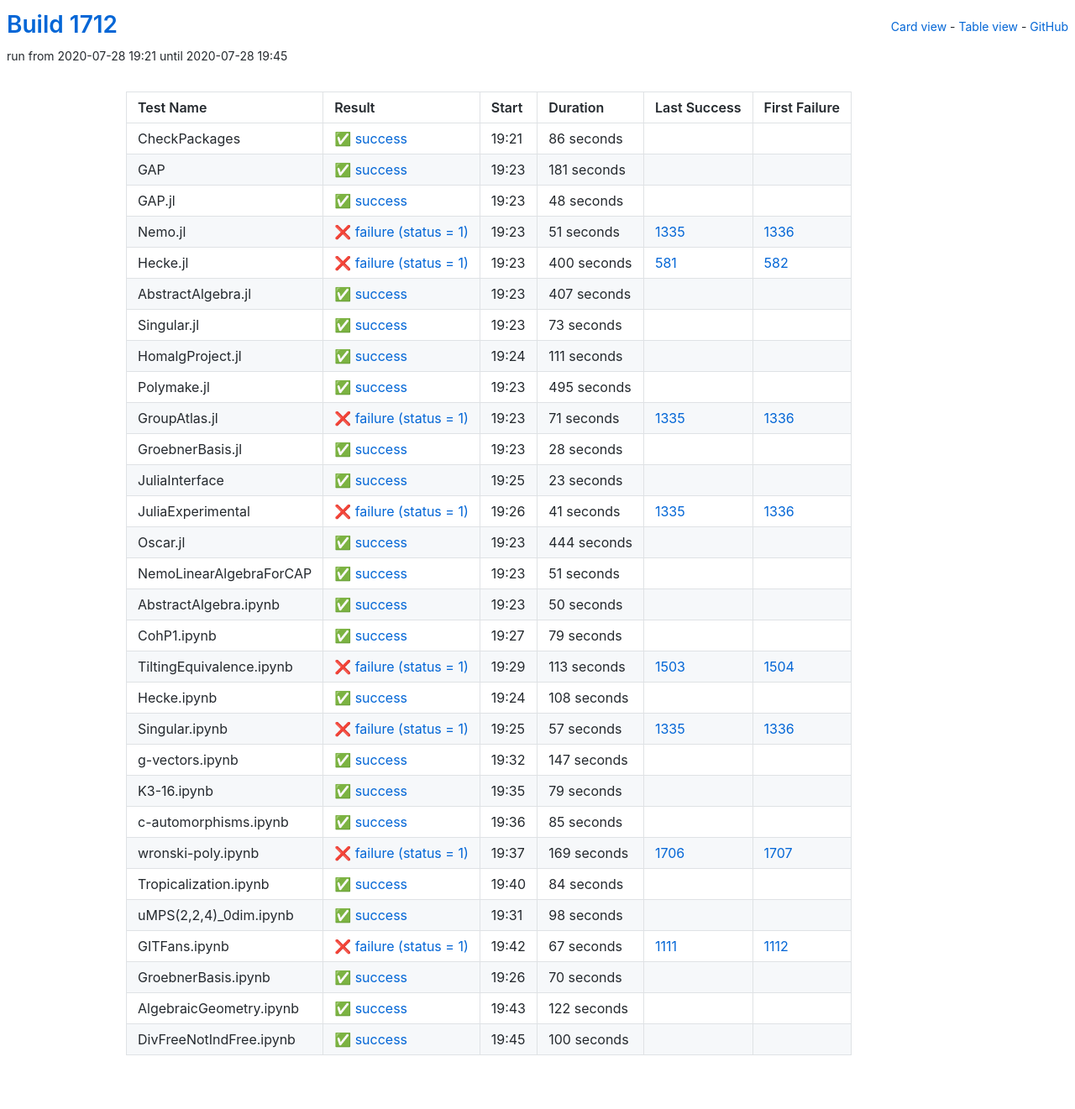
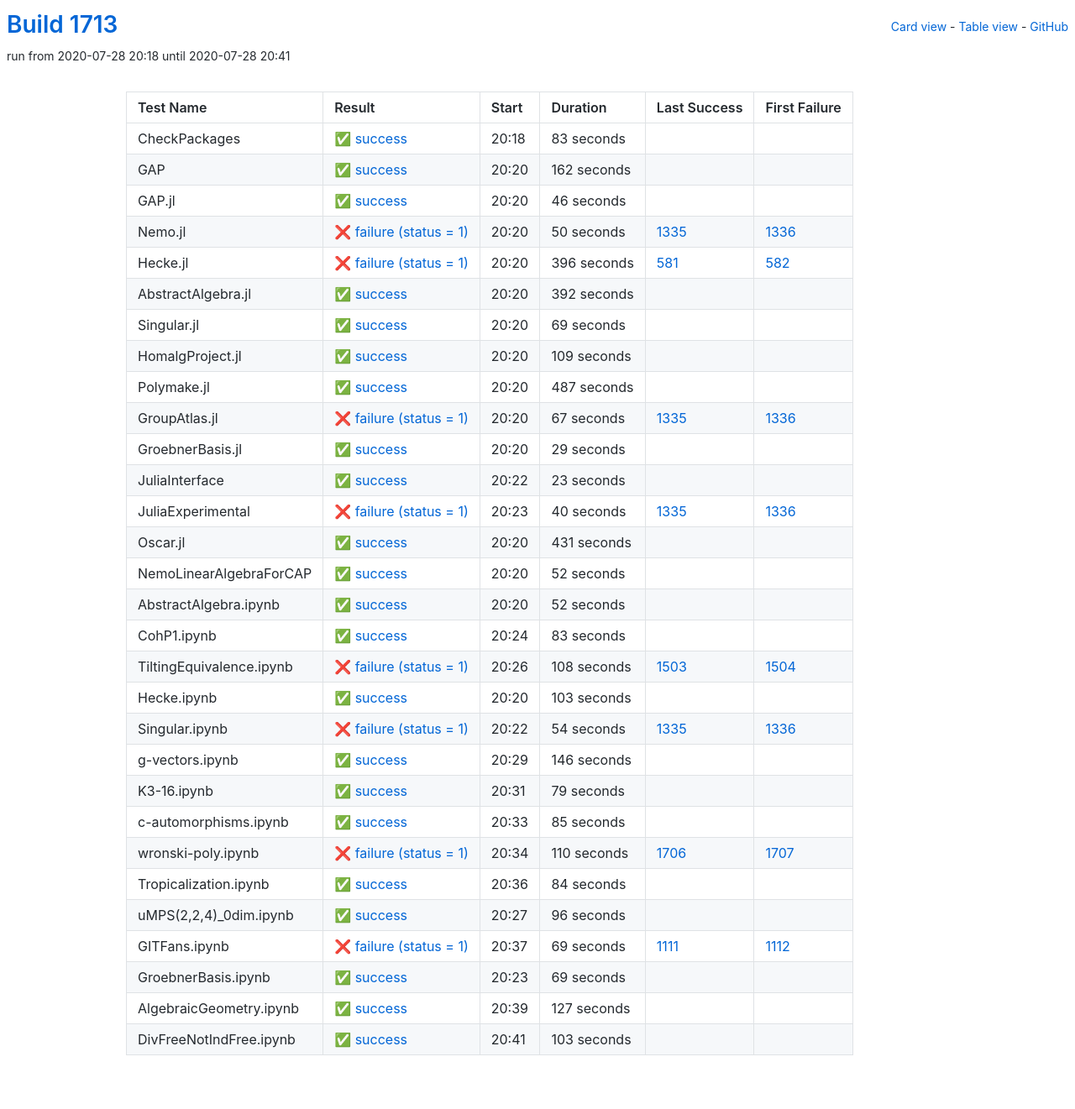
Before and after one commit to oscar-system/oscar-ci-status-1.4, a Jekyll site: the page built from table.html, in a window 1280 px wide. Shown: the whole page at 84% size. Built offline with Jekyll 4.4.1, drawn with Linux system fonts in a browser that asks for light colours.

Commit message:
Build #1713

```diff
--- a/_data/ci.yml
+++ b/_data/ci.yml
@@ -1,6 +1,6 @@
 ---
-build: 1712
-build_url: https://oscarci.mathematik.uni-kl.de/job/oscar-julia-1.4/1712/
+build: 1713
+build_url: https://oscarci.mathematik.uni-kl.de/job/oscar-julia-1.4/1713/
 job: oscar-julia-1.4
 organization: oscar-system
 repo: oscar-ci-status-1.4
@@ -8,140 +8,140 @@ repourl: https://github.com/oscar-system/oscar-ci-status-1.4
 tests:
 - name: CheckPackages
   id: checkpackages
-  log: https://oscarci.mathematik.uni-kl.de/job/oscar-julia-1.4/1712/artifact/logs/build-1712/CheckPackages.log
-  start: 2020-07-28 19:21
+  log: https://oscarci.mathematik.uni-kl.de/job/oscar-julia-1.4/1713/artifact/logs/build-1713/CheckPackages.log
+  start: 2020-07-28 20:18
   success: true
   exitcode: 0
   status: success
-  duration: 86
+  duration: 83
   last_success: false
   last_success_url:
   first_failure: false
   first_failure_url:
 - name: GAP
   id: gap
-  log: https://oscarci.mathematik.uni-kl.de/job/oscar-julia-1.4/1712/artifact/logs/build-1712/GAP.log
-  start: 2020-07-28 19:23
+  log: https://oscarci.mathematik.uni-kl.de/job/oscar-julia-1.4/1713/artifact/logs/build-1713/GAP.log
+  start: 2020-07-28 20:20
   success: true
   exitcode: 0
   status: success
-  duration: 181
+  duration: 162
   last_success: false
   last_success_url:
   first_failure: false
   first_failure_url:
 - name: GAP.jl
   id: gap-jl
-  log: https://oscarci.mathematik.uni-kl.de/job/oscar-julia-1.4/1712/artifact/logs/build-1712/GAP.jl.log
-  start: 2020-07-28 19:23
+  log: https://oscarci.mathematik.uni-kl.de/job/oscar-julia-1.4/1713/artifact/logs/build-1713/GAP.jl.log
+  start: 2020-07-28 20:20
   success: true
   exitcode: 0
   status: success
-  duration: 48
+  duration: 46
   last_success: false
   last_success_url:
   first_failure: false
   first_failure_url:
 - name: Nemo.jl
   id: nemo-jl
-  log: https://oscarci.mathematik.uni-kl.de/job/oscar-julia-1.4/1712/artifact/logs/build-1712/Nemo.jl.log
-  start: 2020-07-28 19:23
+  log: https://oscarci.mathematik.uni-kl.de/job/oscar-julia-1.4/1713/artifact/logs/build-1713/Nemo.jl.log
+  start: 2020-07-28 20:20
   success: false
   exitcode: 1
   status: failure
-  duration: 51
+  duration: 50
   last_success: 1335
   last_success_url: https://oscarci.mathematik.uni-kl.de/job/oscar-julia-1.4/1335/
   first_failure: 1336
   first_failure_url: https://oscarci.mathematik.uni-kl.de/job/oscar-julia-1.4/1336/
 - name: Hecke.jl
   id: hecke-jl
-  log: https://oscarci.mathematik.uni-kl.de/job/oscar-julia-1.4/1712/artifact/logs/build-1712/Hecke.jl.log
-  start: 2020-07-28 19:23
+  log: https://oscarci.mathematik.uni-kl.de/job/oscar-julia-1.4/1713/artifact/logs/build-1713/Hecke.jl.log
+  start: 2020-07-28 20:20
   success: false
   exitcode: 1
   status: failure
-  duration: 400
+  duration: 396
   last_success: 581
   last_success_url: https://oscarci.mathematik.uni-kl.de/job/oscar-julia-1.4/581/
   first_failure: 582
   first_failure_url: https://oscarci.mathematik.uni-kl.de/job/oscar-julia-1.4/582/
 - name: AbstractAlgebra.jl
   id: abstractalgebra-jl
-  log: https://oscarci.mathematik.uni-kl.de/job/oscar-julia-1.4/1712/artifact/logs/build-1712/AbstractAlgebra.jl.log
-  start: 2020-07-28 19:23
+  log: https://oscarci.mathematik.uni-kl.de/job/oscar-julia-1.4/1713/artifact/logs/build-1713/AbstractAlgebra.jl.log
+  start: 2020-07-28 20:20
   success: true
   exitcode: 0
   status: success
-  duration: 407
+  duration: 392
   last_success: false
   last_success_url:
   first_failure: false
   first_failure_url:
 - name: Singular.jl
   id: singular-jl
-  log: https://oscarci.mathematik.uni-kl.de/job/oscar-julia-1.4/1712/artifact/logs/build-1712/Singular.jl.log
-  start: 2020-07-28 19:23
+  log: https://oscarci.mathematik.uni-kl.de/job/oscar-julia-1.4/1713/artifact/logs/build-1713/Singular.jl.log
+  start: 2020-07-28 20:20
   success: true
   exitcode: 0
   status: success
-  duration: 73
+  duration: 69
   last_success: false
   last_success_url:
   first_failure: false
   first_failure_url:
 - name: HomalgProject.jl
   id: homalgproject-jl
-  log: https://oscarci.mathematik.uni-kl.de/job/oscar-julia-1.4/1712/artifact/logs/build-1712/HomalgProject.jl.log
-  start: 2020-07-28 19:24
+  log: https://oscarci.mathematik.uni-kl.de/job/oscar-julia-1.4/1713/artifact/logs/build-1713/HomalgProject.jl.log
+  start: 2020-07-28 20:20
   success: true
   exitcode: 0
   status: success
-  duration: 111
+  duration: 109
   last_success: false
   last_success_url:
   first_failure: false
   first_failure_url:
 - name: Polymake.jl
   id: polymake-jl
-  log: https://oscarci.mathematik.uni-kl.de/job/oscar-julia-1.4/1712/artifact/logs/build-1712/Polymake.jl.log
-  start: 2020-07-28 19:23
+  log: https://oscarci.mathematik.uni-kl.de/job/oscar-julia-1.4/1713/artifact/logs/build-1713/Polymake.jl.log
+  start: 2020-07-28 20:20
   success: true
   exitcode: 0
   status: success
-  duration: 495
+  duration: 487
   last_success: false
   last_success_url:
   first_failure: false
   first_failure_url:
 - name: GroupAtlas.jl
   id: groupatlas-jl
-  log: https://oscarci.mathematik.uni-kl.de/job/oscar-julia-1.4/1712/artifact/logs/build-1712/GroupAtlas.jl.log
-  start: 2020-07-28 19:23
+  log: https://oscarci.mathematik.uni-kl.de/job/oscar-julia-1.4/1713/artifact/logs/build-1713/GroupAtlas.jl.log
+  start: 2020-07-28 20:20
   success: false
   exitcode: 1
   status: failure
-  duration: 71
+  duration: 67
   last_success: 1335
   last_success_url: https://oscarci.mathematik.uni-kl.de/job/oscar-julia-1.4/1335/
   first_failure: 1336
   first_failure_url: https://oscarci.mathematik.uni-kl.de/job/oscar-julia-1.4/1336/
 - name: GroebnerBasis.jl
   id: groebnerbasis-jl
-  log: https://oscarci.mathematik.uni-kl.de/job/oscar-julia-1.4/1712/artifact/logs/build-1712/GroebnerBasis.jl.log
-  start: 2020-07-28 19:23
+  log: https://oscarci.mathematik.uni-kl.de/job/oscar-julia-1.4/1713/artifact/logs/build-1713/GroebnerBasis.jl.log
+  start: 2020-07-28 20:20
   success: true
   exitcode: 0
   status: success
-  duration: 28
+  duration: 29
   last_success: false
   last_success_url:
   first_failure: false
   first_failure_url:
 - name: JuliaInterface
   id: juliainterface
-  log: https://oscarci.mathematik.uni-kl.de/job/oscar-julia-1.4/1712/artifact/logs/build-1712/JuliaInterface.log
-  start: 2020-07-28 19:25
+  log: https://oscarci.mathematik.uni-kl.de/job/oscar-julia-1.4/1713/artifact/logs/build-1713/JuliaInterface.log
+  start: 2020-07-28 20:22
   success: true
   exitcode: 0
   status: success
@@ -152,116 +152,116 @@ tests:
   first_failure_url:
 - name: JuliaExperimental
   id: juliaexperimental
-  log: https://oscarci.mathematik.uni-kl.de/job/oscar-julia-1.4/1712/artifact/logs/build-1712/JuliaExperimental.log
-  start: 2020-07-28 19:26
+  log: https://oscarci.mathematik.uni-kl.de/job/oscar-julia-1.4/1713/artifact/logs/build-1713/JuliaExperimental.log
+  start: 2020-07-28 20:23
   success: false
   exitcode: 1
   status: failure
-  duration: 41
+  duration: 40
   last_success: 1335
   last_success_url: https://oscarci.mathematik.uni-kl.de/job/oscar-julia-1.4/1335/
   first_failure: 1336
   first_failure_url: https://oscarci.mathematik.uni-kl.de/job/oscar-julia-1.4/1336/
 - name: Oscar.jl
   id: oscar-jl
-  log: https://oscarci.mathematik.uni-kl.de/job/oscar-julia-1.4/1712/artifact/logs/build-1712/Oscar.jl.log
-  start: 2020-07-28 19:23
+  log: https://oscarci.mathematik.uni-kl.de/job/oscar-julia-1.4/1713/artifact/logs/build-1713/Oscar.jl.log
+  start: 2020-07-28 20:20
   success: true
   exitcode: 0
   status: success
-  duration: 444
+  duration: 431
   last_success: false
   last_success_url:
   first_failure: false
   first_failure_url:
 - name: NemoLinearAlgebraForCAP
   id: nemolinearalgebraforcap
-  log: https://oscarci.mathematik.uni-kl.de/job/oscar-julia-1.4/1712/artifact/logs/build-1712/NemoLinearAlgebraForCAP.log
-  start: 2020-07-28 19:23
+  log: https://oscarci.mathematik.uni-kl.de/job/oscar-julia-1.4/1713/artifact/logs/build-1713/NemoLinearAlgebraForCAP.log
+  start: 2020-07-28 20:20
   success: true
   exitcode: 0
   status: success
-  duration: 51
+  duration: 52
   last_success: false
   last_success_url:
   first_failure: false
   first_failure_url:
 - name: AbstractAlgebra.ipynb
   id: abstractalgebra-ipynb
-  log: https://oscarci.mathematik.uni-kl.de/job/oscar-julia-1.4/1712/artifact/logs/build-1712/AbstractAlgebra.ipynb.log
-  start: 2020-07-28 19:23
+  log: https://oscarci.mathematik.uni-kl.de/job/oscar-julia-1.4/1713/artifact/logs/build-1713/AbstractAlgebra.ipynb.log
+  start: 2020-07-28 20:20
   success: true
   exitcode: 0
   status: success
-  duration: 50
+  duration: 52
   last_success: false
   last_success_url:
   first_failure: false
   first_failure_url:
 - name: CohP1.ipynb
   id: cohp1-ipynb
-  log: https://oscarci.mathematik.uni-kl.de/job/oscar-julia-1.4/1712/artifact/logs/build-1712/CohP1.ipynb.log
-  start: 2020-07-28 19:27
+  log: https://oscarci.mathematik.uni-kl.de/job/oscar-julia-1.4/1713/artifact/logs/build-1713/CohP1.ipynb.log
+  start: 2020-07-28 20:24
   success: true
   exitcode: 0
   status: success
-  duration: 79
+  duration: 83
   last_success: false
   last_success_url:
   first_failure: false
   first_failure_url:
 - name: TiltingEquivalence.ipynb
   id: tiltingequivalence-ipynb
-  log: https://oscarci.mathematik.uni-kl.de/job/oscar-julia-1.4/1712/artifact/logs/build-1712/TiltingEquivalence.ipynb.log
-  start: 2020-07-28 19:29
+  log: https://oscarci.mathematik.uni-kl.de/job/oscar-julia-1.4/1713/artifact/logs/build-1713/TiltingEquivalence.ipynb.log
+  start: 2020-07-28 20:26
   success: false
   exitcode: 1
   status: failure
-  duration: 113
+  duration: 108
   last_success: 1503
   last_success_url: https://oscarci.mathematik.uni-kl.de/job/oscar-julia-1.4/1503/
   first_failure: 1504
   first_failure_url: https://oscarci.mathematik.uni-kl.de/job/oscar-julia-1.4/1504/
 - name: Hecke.ipynb
   id: hecke-ipynb
-  log: https://oscarci.mathematik.uni-kl.de/job/oscar-julia-1.4/1712/artifact/logs/build-1712/Hecke.ipynb.log
-  start: 2020-07-28 19:24
+  log: https://oscarci.mathematik.uni-kl.de/job/oscar-julia-1.4/1713/artifact/logs/build-1713/Hecke.ipynb.log
+  start: 2020-07-28 20:20
   success: true
   exitcode: 0
   status: success
-  duration: 108
+  duration: 103
   last_success: false
   last_success_url:
   first_failure: false
   first_failure_url:
 - name: Singular.ipynb
   id: singular-ipynb
-  log: https://oscarci.mathematik.uni-kl.de/job/oscar-julia-1.4/1712/artifact/logs/build-1712/Singular.ipynb.log
-  start: 2020-07-28 19:25
+  log: https://oscarci.mathematik.uni-kl.de/job/oscar-julia-1.4/1713/artifact/logs/build-1713/Singular.ipynb.log
+  start: 2020-07-28 20:22
   success: false
   exitcode: 1
   status: failure
-  duration: 57
+  duration: 54
   last_success: 1335
   last_success_url: https://oscarci.mathematik.uni-kl.de/job/oscar-julia-1.4/1335/
   first_failure: 1336
   first_failure_url: https://oscarci.mathematik.uni-kl.de/job/oscar-julia-1.4/1336/
 - name: g-vectors.ipynb
   id: g-vectors-ipynb
-  log: https://oscarci.mathematik.uni-kl.de/job/oscar-julia-1.4/1712/artifact/logs/build-1712/g-vectors.ipynb.log
-  start: 2020-07-28 19:32
+  log: https://oscarci.mathematik.uni-kl.de/job/oscar-julia-1.4/1713/artifact/logs/build-1713/g-vectors.ipynb.log
+  start: 2020-07-28 20:29
   success: true
   exitcode: 0
   status: success
-  duration: 147
+  duration: 146
   last_success: false
   last_success_url:
   first_failure: false
   first_failure_url:
 - name: K3-16.ipynb
   id: k3-16-ipynb
-  log: https://oscarci.mathematik.uni-kl.de/job/oscar-julia-1.4/1712/artifact/logs/build-1712/K3-16.ipynb.log
-  start: 2020-07-28 19:35
+  log: https://oscarci.mathematik.uni-kl.de/job/oscar-julia-1.4/1713/artifact/logs/build-1713/K3-16.ipynb.log
+  start: 2020-07-28 20:31
   success: true
   exitcode: 0
   status: success
@@ -272,8 +272,8 @@ tests:
   first_failure_url:
 - name: c-automorphisms.ipynb
   id: c-automorphisms-ipynb
-  log: https://oscarci.mathematik.uni-kl.de/job/oscar-julia-1.4/1712/artifact/logs/build-1712/c-automorphisms.ipynb.log
-  start: 2020-07-28 19:36
+  log: https://oscarci.mathematik.uni-kl.de/job/oscar-julia-1.4/1713/artifact/logs/build-1713/c-automorphisms.ipynb.log
+  start: 2020-07-28 20:33
   success: true
   exitcode: 0
   status: success
@@ -284,20 +284,20 @@ tests:
   first_failure_url:
 - name: wronski-poly.ipynb
   id: wronski-poly-ipynb
-  log: https://oscarci.mathematik.uni-kl.de/job/oscar-julia-1.4/1712/artifact/logs/build-1712/wronski-poly.ipynb.log
-  start: 2020-07-28 19:37
+  log: https://oscarci.mathematik.uni-kl.de/job/oscar-julia-1.4/1713/artifact/logs/build-1713/wronski-poly.ipynb.log
+  start: 2020-07-28 20:34
   success: false
   exitcode: 1
   status: failure
-  duration: 169
+  duration: 110
   last_success: 1706
   last_success_url: https://oscarci.mathematik.uni-kl.de/job/oscar-julia-1.4/1706/
   first_failure: 1707
   first_failure_url: https://oscarci.mathematik.uni-kl.de/job/oscar-julia-1.4/1707/
 - name: Tropicalization.ipynb
   id: tropicalization-ipynb
-  log: https://oscarci.mathematik.uni-kl.de/job/oscar-julia-1.4/1712/artifact/logs/build-1712/Tropicalization.ipynb.log
-  start: 2020-07-28 19:40
+  log: https://oscarci.mathematik.uni-kl.de/job/oscar-julia-1.4/1713/artifact/logs/build-1713/Tropicalization.ipynb.log
+  start: 2020-07-28 20:36
   success: true
   exitcode: 0
   status: success
@@ -308,60 +308,60 @@ tests:
   first_failure_url:
 - name: uMPS(2,2,4)_0dim.ipynb
   id: umps-2-2-4-0dim-ipynb
-  log: https://oscarci.mathematik.uni-kl.de/job/oscar-julia-1.4/1712/artifact/logs/build-1712/uMPS-2-2-4-_0dim.ipynb.log
-  start: 2020-07-28 19:31
+  log: https://oscarci.mathematik.uni-kl.de/job/oscar-julia-1.4/1713/artifact/logs/build-1713/uMPS-2-2-4-_0dim.ipynb.log
+  start: 2020-07-28 20:27
   success: true
   exitcode: 0
   status: success
-  duration: 98
+  duration: 96
   last_success: false
   last_success_url:
   first_failure: false
   first_failure_url:
 - name: GITFans.ipynb
   id: gitfans-ipynb
-  log: https://oscarci.mathematik.uni-kl.de/job/oscar-julia-1.4/1712/artifact/logs/build-1712/GITFans.ipynb.log
-  start: 2020-07-28 19:42
+  log: https://oscarci.mathematik.uni-kl.de/job/oscar-julia-1.4/1713/artifact/logs/build-1713/GITFans.ipynb.log
+  start: 2020-07-28 20:37
   success: false
   exitcode: 1
   status: failure
-  duration: 67
+  duration: 69
   last_success: 1111
   last_success_url: https://oscarci.mathematik.uni-kl.de/job/oscar-julia-1.4/1111/
   first_failure: 1112
   first_failure_url: https://oscarci.mathematik.uni-kl.de/job/oscar-julia-1.4/1112/
 - name: GroebnerBasis.ipynb
   id: groebnerbasis-ipynb
-  log: https://oscarci.mathematik.uni-kl.de/job/oscar-julia-1.4/1712/artifact/logs/build-1712/GroebnerBasis.ipynb.log
-  start: 2020-07-28 19:26
+  log: https://oscarci.mathematik.uni-kl.de/job/oscar-julia-1.4/1713/artifact/logs/build-1713/GroebnerBasis.ipynb.log
+  start: 2020-07-28 20:23
   success: true
   exitcode: 0
   status: success
-  duration: 70
+  duration: 69
   last_success: false
   last_success_url:
   first_failure: false
   first_failure_url:
 - name: AlgebraicGeometry.ipynb
   id: algebraicgeometry-ipynb
-  log: https://oscarci.mathematik.uni-kl.de/job/oscar-julia-1.4/1712/artifact/logs/build-1712/AlgebraicGeometry.ipynb.log
-  start: 2020-07-28 19:43
+  log: https://oscarci.mathematik.uni-kl.de/job/oscar-julia-1.4/1713/artifact/logs/build-1713/AlgebraicGeometry.ipynb.log
+  start: 2020-07-28 20:39
   success: true
   exitcode: 0
   status: success
-  duration: 122
+  duration: 127
   last_success: false
   last_success_url:
   first_failure: false
   first_failure_url:
 - name: DivFreeNotIndFree.ipynb
   id: divfreenotindfree-ipynb
-  log: https://oscarci.mathematik.uni-kl.de/job/oscar-julia-1.4/1712/artifact/logs/build-1712/DivFreeNotIndFree.ipynb.log
-  start: 2020-07-28 19:45
+  log: https://oscarci.mathematik.uni-kl.de/job/oscar-julia-1.4/1713/artifact/logs/build-1713/DivFreeNotIndFree.ipynb.log
+  start: 2020-07-28 20:41
   success: true
   exitcode: 0
   status: success
-  duration: 100
+  duration: 103
   last_success: false
   last_success_url:
   first_failure: false
```
Also changed, not shown: README.md.
